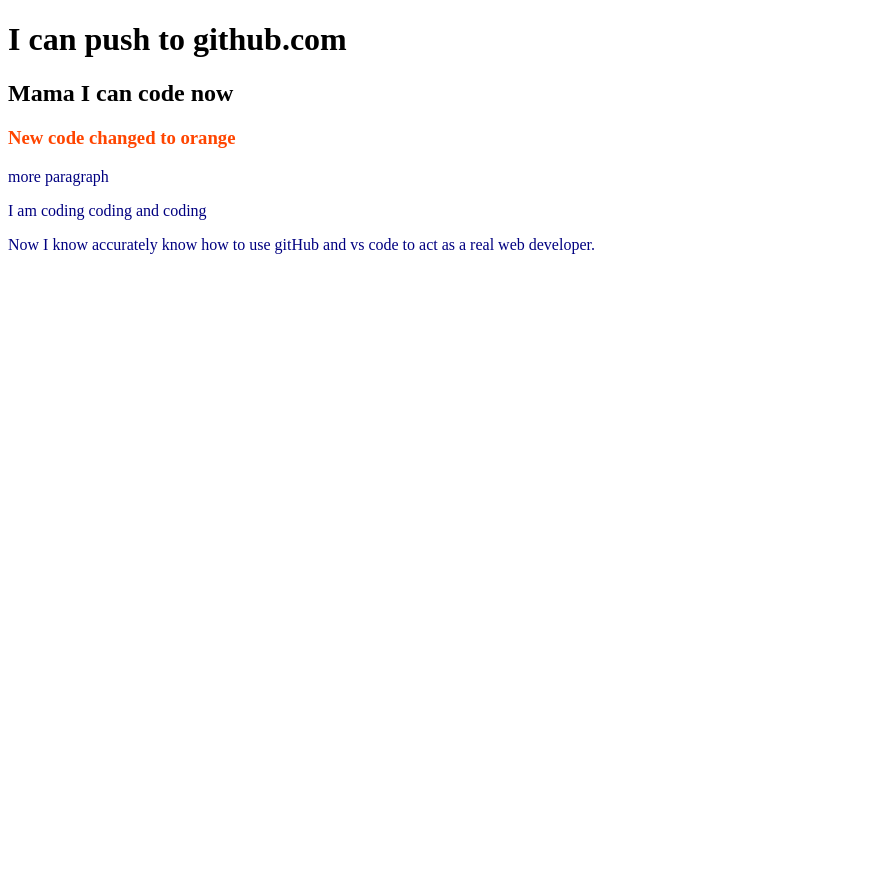
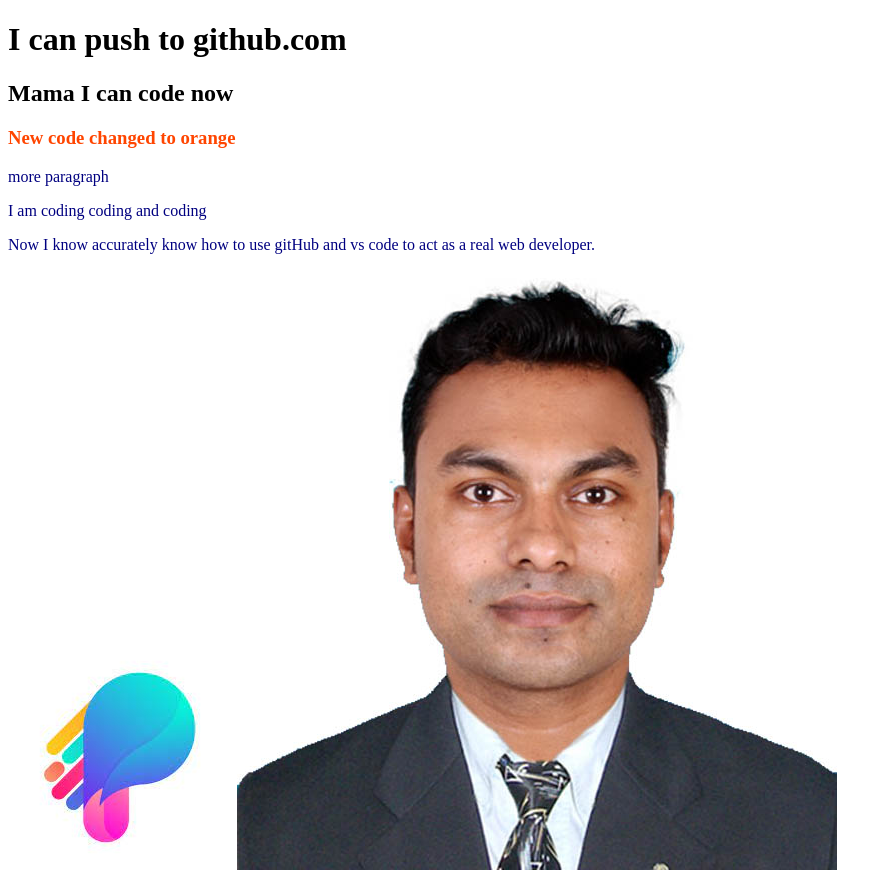
Before and after one commit to jamintowebdev/my-second-repo, a plain HTML site: page index.html in a window 1280 px wide. Shown: the whole page, without its empty margins (0-892 px from the left). Before the commit the page ends 800 px from the top, so only its background shows below. Drawn offline with Linux system fonts and the light colour scheme.

Commit message:
images added

```diff
--- a/index.html
+++ b/index.html
@@ -15,5 +15,9 @@
     <p>I am coding coding and coding</p>
 
     <p>Now I know accurately know how to use gitHub and vs code to act as a real web developer.</p>
+    <img src="programming-hero-icon.jpg" alt="Programming Hero website logo">
+    <img src="minto.jpg" alt="Jahangir Alom Minto's picture">
+
+
 </body>
 </html>
```
Also changed, not shown: minto.jpg (added), programming-hero-course.jpg (added), programming-hero-icon.jpg (added).
